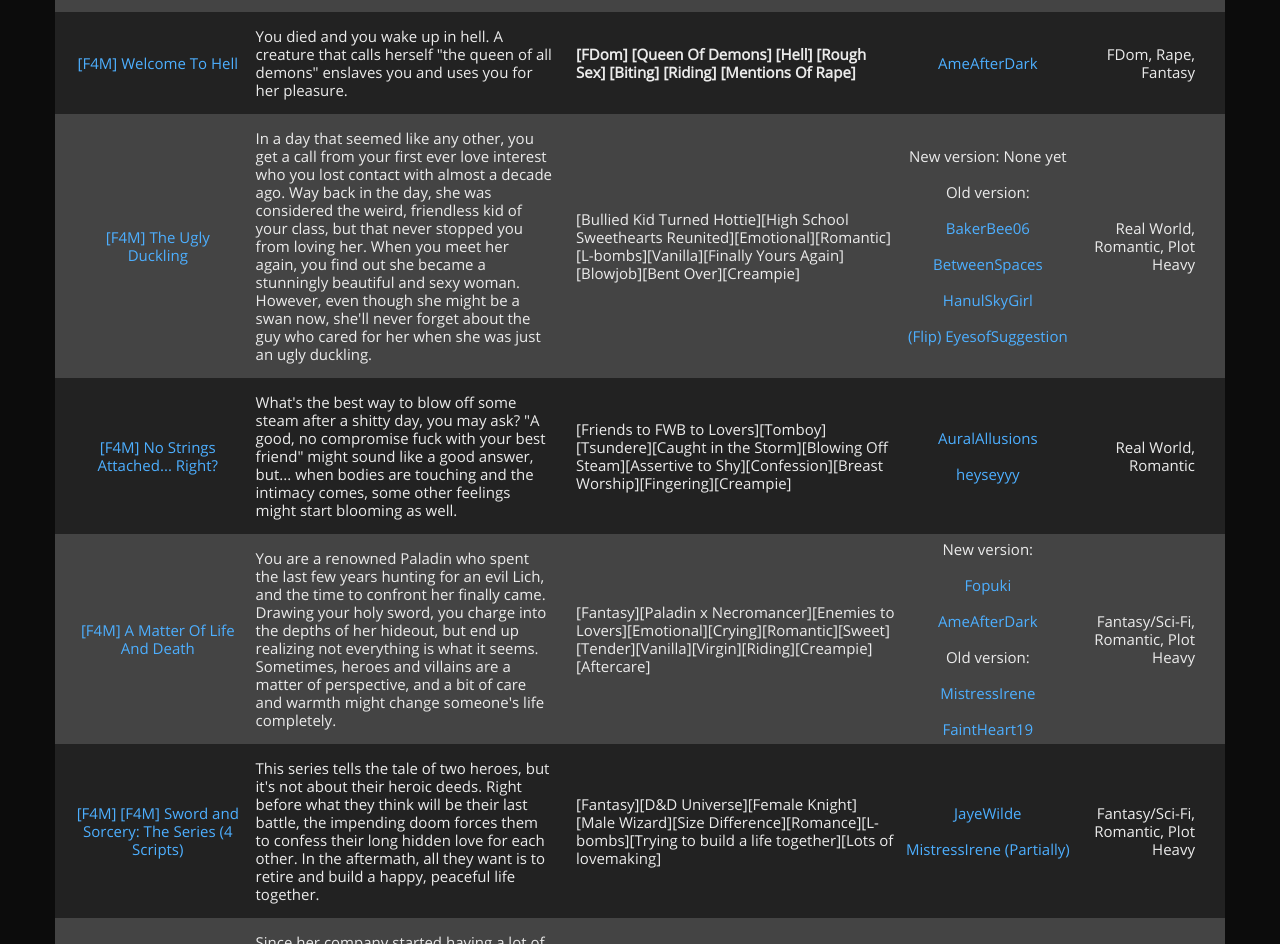
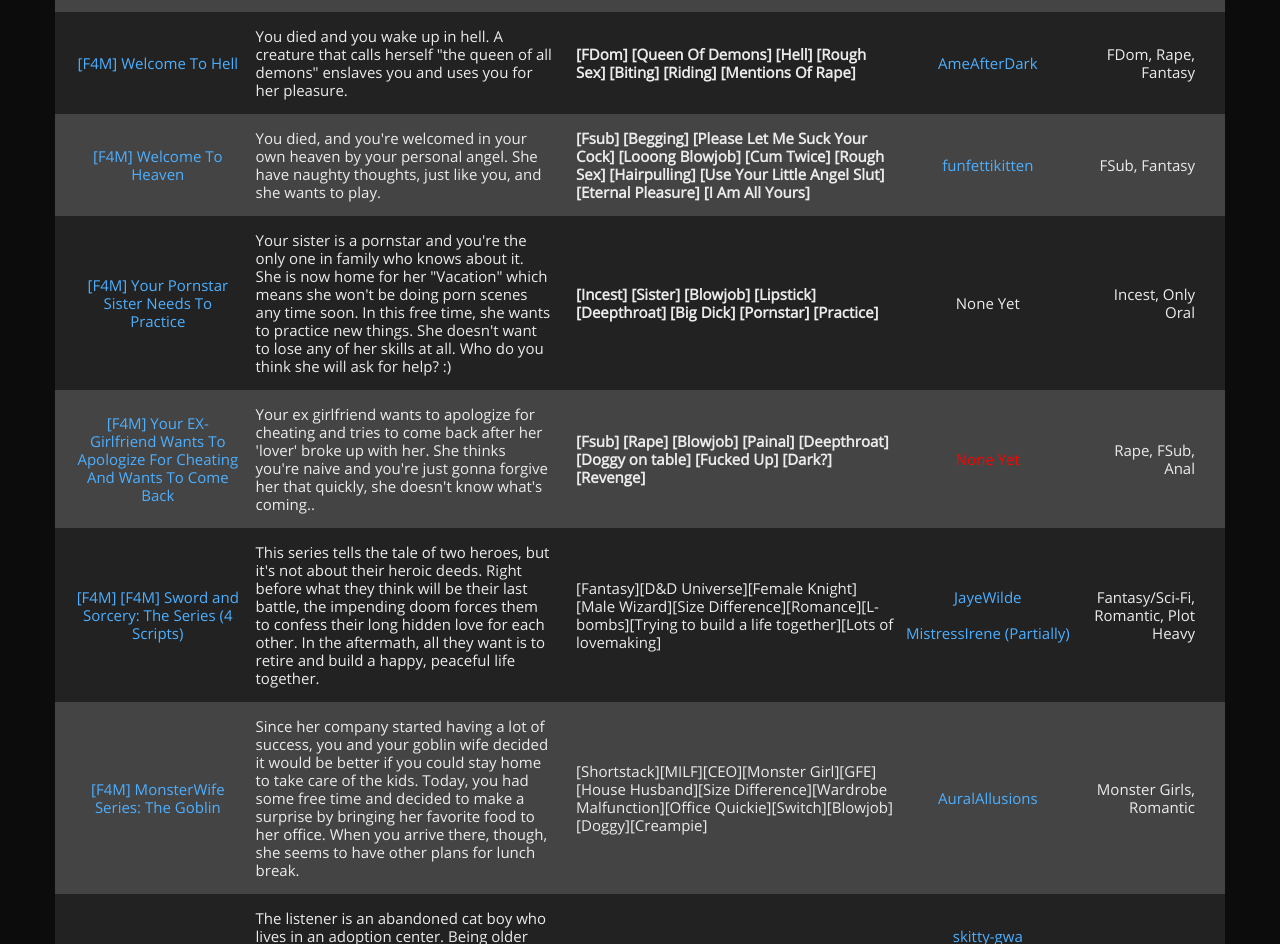
Before and after one commit to MyNameMadeYouSmile/mynamemadeyousmile.github.io, a plain HTML site: page index.html in a window 1280 px wide. Shown: the part 1235-2179 px from the top of the page. Drawn offline with Linux system fonts and the light colour scheme.

Commit message:
Update index.html

```diff
--- a/index.html
+++ b/index.html
@@ -291,94 +291,52 @@
 							</tr>
 							<tr>
 								<td class="column1"><a
-										href="https://www.reddit.com/r/gonewildaudio/comments/cfdrcw/script_offerf4m_the_ugly_duckling_teenage_lovers">[F4M]
-										The Ugly Duckling</a> </td>
+										href="https://www.reddit.com/r/gonewildaudio/comments/blu0r9/script_offerf4m_heaven_for_men_fsub_pronebone/" target="_blank">[F4M]
+										Welcome To Heaven</a> </td>
 								<td class="column2">
-									<p>In a day that seemed like any other, you get a call from your first ever love
-										interest who you lost contact with almost a decade ago. Way back in the day, she
-										was considered the weird, friendless kid of your class, but that never stopped
-										you from loving her. When you meet her again, you find out she became a
-										stunningly beautiful and sexy woman. However, even though she might be a swan
-										now, she'll never forget about the guy who cared for her when she was just an
-										ugly duckling.</p>
+									<p>You died, and you're welcomed in your own heaven by your personal angel. She have naughty thoughts, just like you, and she wants to play.</p>
 								</td>
 								<td class="column3">
-									<p>[Bullied Kid Turned Hottie][High School Sweethearts
-										Reunited][Emotional][Romantic][L-bombs][Vanilla][Finally Yours
-										Again][Blowjob][Bent Over][Creampie]</p>
+									<p><b>[Fsub] [Begging] [Please Let Me Suck Your Cock] [Looong Blowjob] [Cum Twice] [Rough Sex] [Hairpulling] [Use Your Little Angel Slut] [Eternal Pleasure] [I Am All Yours]</b></p>
 								</td>
-								<td class="column4">New version: None yet
-									<br><br>
-									Old version:
-									<br><br>
+								<td class="column4">
 									<a
-										href="https://www.reddit.com/r/gonewildaudio/comments/chz7df/f4m_the_ugly_ducklingscript_fill_teenage_lovers">BakerBee06</a>
-									<br><br>
-									<a
-										href="https://www.reddit.com/r/gonewildaudio/comments/cllo1r/script_fillf4m_the_ugly_duckling_gigglesteenage">BetweenSpaces</a>
-									<br><br>
-									<a
-										href="https://www.reddit.com/r/gonewildaudio/comments/do9vzl/f4m_the_ugly_duckling_teenage_lovers/">HanulSkyGirl</a>
-									<br><br>
-									<a
-										href="https://www.reddit.com/r/gonewildaudio/comments/chz830/m4f_script_flip_the_ugly_duckling_teenage_lovers/">(Flip)
-										EyesofSuggestion</a>
+									   href="https://www.reddit.com/r/gonewildaudio/comments/fi3try/f4m_welcome_to_heaven_fsub_begging_please_let_me/" target="_blank">funfettikitten</a>
 								</td>
-								<td class="column5">Real World, Romantic, Plot Heavy</td>
+								<td class="column5">FSub, Fantasy</td>
 							</tr>
 							<tr>
 								<td class="column1"><a
-										href="https://www.reddit.com/user/angel_main/comments/et0han/script_offerf4m_no_strings_attached_right_friends/">[F4M]
-										No Strings Attached... Right?</a> </td>
+										href="https://www.reddit.com/r/gonewildaudio/comments/99nksu/script_offerf4m_pornstar_sister_needs_to_practice/" target="_blank">[F4M]
+										Your Pornstar Sister Needs To Practice</a> </td>
 								<td class="column2">
-									<p>What's the best way to blow off some steam after a shitty day, you may ask? "A
-										good, no compromise fuck with your best friend" might sound like a good answer,
-										but... when bodies are touching and the intimacy comes, some other feelings
-										might start blooming as well.</p>
+									<p>Your sister is a pornstar and you're the only one in family who knows about it. She is now home for her "Vacation" which means she won't be doing porn scenes any time soon. In this free time, she wants to practice new things. She doesn't want to lose any of her skills at all. Who do you think she will ask for help? :)</p>
 								</td>
 								<td class="column3">
-									<p>[Friends to FWB to Lovers][Tomboy][Tsundere][Caught in the Storm][Blowing Off
-										Steam][Assertive to Shy][Confession][Breast Worship][Fingering][Creampie]
+									<p><b>[Incest] [Sister] [Blowjob] [Lipstick] [Deepthroat] [Big Dick] [Pornstar] [Practice]</b>
 									</p>
 								</td>
-								<td class="column4"><a
-										href="https://www.reddit.com/r/gonewildaudio/comments/etvwve/f4m_no_strings_attached_right_friends_to_fwb_to/">AuralAllusions</a>
-									<br><br>
-									<a
-										href="https://www.reddit.com/r/gonewildaudio/comments/f1339d/f4mf4f_no_strings_attached_right_friends_to_fwb/">heyseyyy</a>
+								<td class="column4"
+								    <font color="#FF0000">None Yet</font>
 								</td>
-								<td class="column5">Real World, Romantic</td>
+								<td class="column5">Incest, Only Oral</td>
 							</tr>
 							<tr>
 								<td class="column1"><a
-										href="https://www.reddit.com/r/gonewildaudio/comments/erir4k/script_offerf4m_a_matter_of_life_and_death/">[F4M]
-										A Matter Of Life And Death</a> </td>
+										href="https://www.reddit.com/r/gonewildaudio/comments/9yhnkb/script_offerf4m_ex_girlfriend_wants_to_apologise/">[F4M]
+										Your EX-Girlfriend Wants To Apologize For Cheating And Wants To Come Back</a> </td>
 								<td class="column2">
-									<p>You are a renowned Paladin who spent the last few years hunting for an evil Lich,
-										and the time to confront her finally came. Drawing your holy sword, you charge
-										into the depths of her hideout, but end up realizing not everything is what it
-										seems. Sometimes, heroes and villains are a matter of perspective, and a bit of
-										care and warmth might change someone's life completely.</p>
+									<p>Your ex girlfriend wants to apologize for cheating and tries to come back after her 'lover' broke up with her.
+										She thinks you're naive and you're just gonna forgive her that quickly, she doesn't know what's coming..</p>
 								</td>
 								<td class="column3">
-									<p>[Fantasy][Paladin x Necromancer][Enemies to
-										Lovers][Emotional][Crying][Romantic][Sweet][Tender][Vanilla][Virgin][Riding][Creampie][Aftercare]
+									<p><b>[Fsub] [Rape] [Blowjob] [Painal] [Deepthroat] [Doggy on table] [Fucked Up] [Dark?] [Revenge]</b>
 									</p>
 								</td>
-								<td class="column4">New version:<br><br>
-									<a
-										href="https://www.reddit.com/r/gonewildaudio/comments/gycsmu/f4m_a_matter_of_life_and_death_fantasy_slow_burn/">Fopuki</a><br><br>
-									<a
-										href="https://www.reddit.com/r/gonewildaudio/comments/f7cm8z/script_fillf4m_a_matter_of_life_and_death/">AmeAfterDark</a>
-									<br><br>
-									Old version:<br><br>
-									<a
-										href="https://www.reddit.com/r/gonewildaudio/comments/c4v0es/f4m_a_matter_of_life_and_death_fantasyenemies_to/">MistressIrene</a><br><br>
-									<a
-										href="https://www.reddit.com/r/gonewildaudio/comments/ckkuzr/f4m_a_matter_of_life_and_death_fantasyenemies_to/">FaintHeart19</a>
-
+								<td class="column4">
+									<font color="#FF0000">None Yet</font>
 								</td>
-								<td class="column5">Fantasy/Sci-Fi, Romantic, Plot Heavy</td>
+								<td class="column5">Rape, FSub, Anal</td>
 							</tr>
 							<tr>
 								<td class="column1"><a
```
